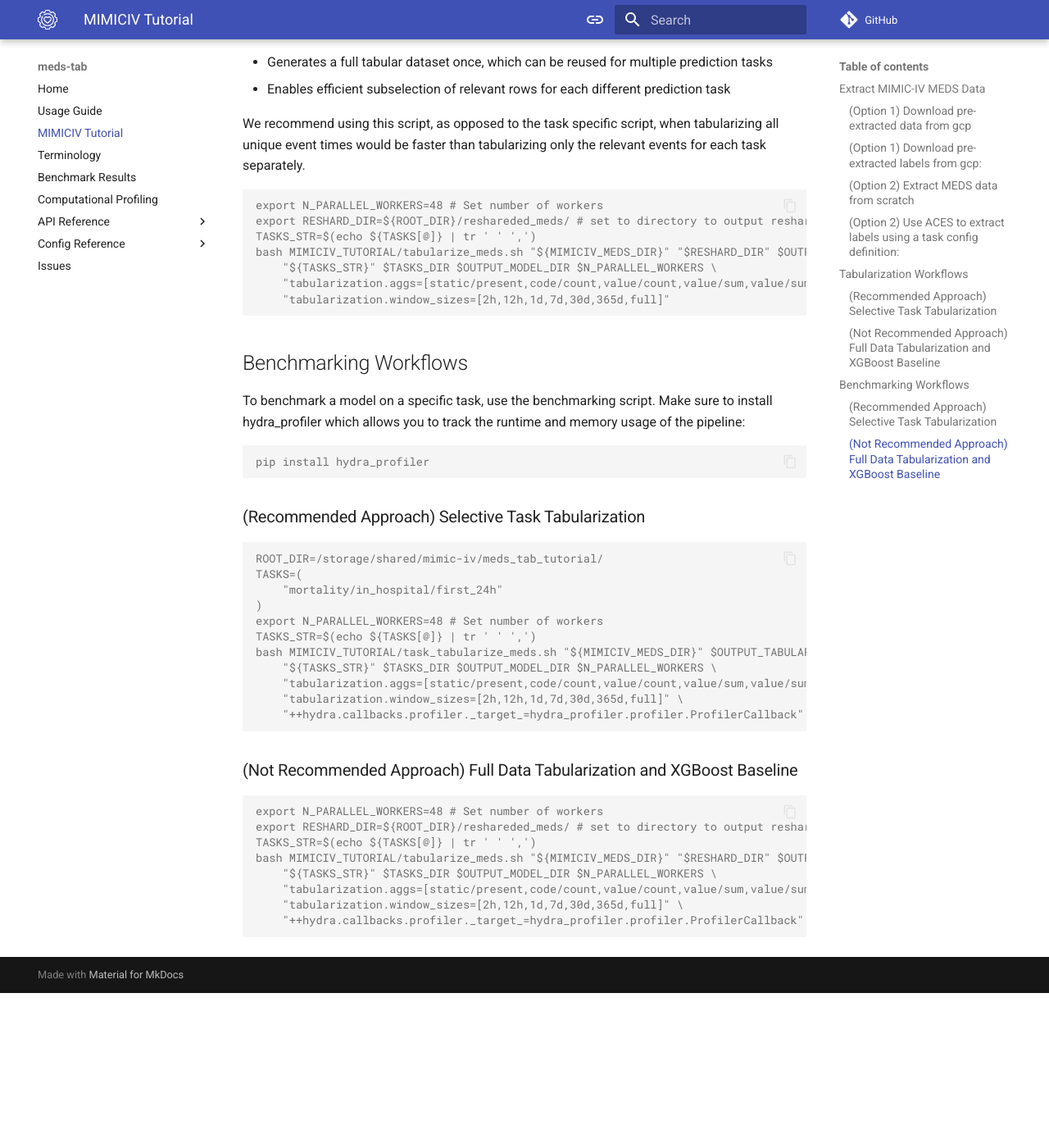
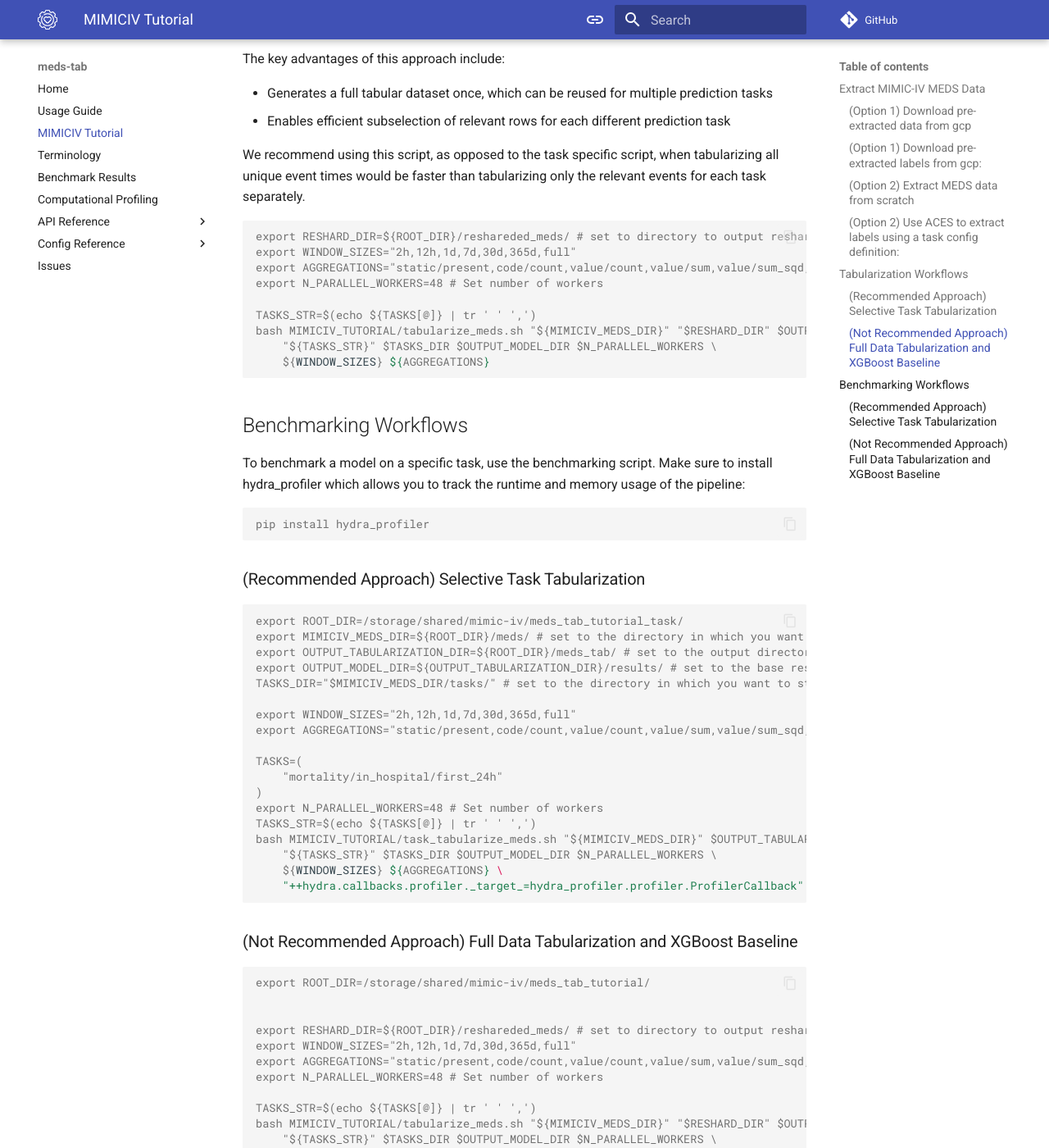
Before and after one commit to mmcdermott/MEDS_Tabular_AutoML, an MkDocs documentation site: the page built from docs/tutorial.md, in a window 1280 px wide and 1400 px high, scrolled down 2461 px. Shown: the whole window at 82% size. Built offline with MkDocs 1.6.1 and Material for MkDocs 9.7.7, drawn with Linux system fonts in a browser that asks for light colours; comment, search, counter and statistics services are not loaded; before the commit the page ends 3672 px from its top, so only the background shows below that; some of the changed text lies outside the part shown.

Commit message:
Adds support for using the hydra-profiler to time runs and measure memory usage

````diff
--- a/MIMICIV_TUTORIAL/README.MD
+++ b/MIMICIV_TUTORIAL/README.MD
@@ -89,12 +89,14 @@
 When working with only one or a few tasks of interest, use the selective tabularization script. This approach minimizes computational overhead by only processing event times for specific tasks:
 
 ```console
+export WINDOW_SIZES="2h,12h,1d,7d,30d,365d,full"
+export AGGREGATIONS="static/present,code/count,value/count,value/sum,value/sum_sqd,value/min,value/max"
 export N_PARALLEL_WORKERS=48 # Set number of workers
+
 TASKS_STR=$(echo ${TASKS[@]} | tr ' ' ',')
 bash MIMICIV_TUTORIAL/task_tabularize_meds.sh "${MIMICIV_MEDS_DIR}" $OUTPUT_TABULARIZATION_DIR \
     "${TASKS_STR}" $TASKS_DIR $OUTPUT_MODEL_DIR $N_PARALLEL_WORKERS \
-    "tabularization.aggs=[static/present,code/count,value/count,value/sum,value/sum_sqd,value/min,value/max]" \
-    "tabularization.window_sizes=[2h,12h,1d,7d,30d,365d,full]"
+    ${WINDOW_SIZES} ${AGGREGATIONS}
 ```
 
 ### (Not Recommended Approach) Full Data Tabularization and XGBoost Baseline
@@ -109,13 +111,16 @@
 We recommend using this script, as opposed to the task specific script, when tabularizing all unique event times would be faster than tabularizing only the relevant events for each task separately.
 
 ```console
+export RESHARD_DIR=${ROOT_DIR}/reshareded_meds/ # set to directory to output reshareded meds data
+export WINDOW_SIZES="2h,12h,1d,7d,30d,365d,full"
+export AGGREGATIONS="static/present,code/count,value/count,value/sum,value/sum_sqd,value/min,value/max"
 export N_PARALLEL_WORKERS=48 # Set number of workers
-export RESHARD_DIR=${ROOT_DIR}/reshareded_meds/ # set to directory to output reshareded meds data
+
 TASKS_STR=$(echo ${TASKS[@]} | tr ' ' ',')
 bash MIMICIV_TUTORIAL/tabularize_meds.sh "${MIMICIV_MEDS_DIR}" "$RESHARD_DIR" $OUTPUT_TABULARIZATION_DIR \
     "${TASKS_STR}" $TASKS_DIR $OUTPUT_MODEL_DIR $N_PARALLEL_WORKERS \
-    "tabularization.aggs=[static/present,code/count,value/count,value/sum,value/sum_sqd,value/min,value/max]" \
-    "tabularization.window_sizes=[2h,12h,1d,7d,30d,365d,full]"
+    ${WINDOW_SIZES} ${AGGREGATIONS}
+
 ```
 
 ## Benchmarking Workflows
@@ -130,7 +135,15 @@
 ### (Recommended Approach) Selective Task Tabularization
 
 ```console
-ROOT_DIR=/storage/shared/mimic-iv/meds_tab_tutorial/
+export ROOT_DIR=/storage/shared/mimic-iv/meds_tab_tutorial_task/
+export MIMICIV_MEDS_DIR=${ROOT_DIR}/meds/ # set to the directory in which you want to store the raw MIMIC-IV data
+export OUTPUT_TABULARIZATION_DIR=${ROOT_DIR}/meds_tab/ # set to the output directory for the tabularized data
+export OUTPUT_MODEL_DIR=${OUTPUT_TABULARIZATION_DIR}/results/ # set to the base results directory
+TASKS_DIR="$MIMICIV_MEDS_DIR/tasks/" # set to the directory in which you want to store all tasks
+
+export WINDOW_SIZES="2h,12h,1d,7d,30d,365d,full"
+export AGGREGATIONS="static/present,code/count,value/count,value/sum,value/sum_sqd,value/min,value/max"
+
 TASKS=(
     "mortality/in_hospital/first_24h"
 )
@@ -138,16 +151,21 @@
 TASKS_STR=$(echo ${TASKS[@]} | tr ' ' ',')
 bash MIMICIV_TUTORIAL/task_tabularize_meds.sh "${MIMICIV_MEDS_DIR}" $OUTPUT_TABULARIZATION_DIR \
     "${TASKS_STR}" $TASKS_DIR $OUTPUT_MODEL_DIR $N_PARALLEL_WORKERS \
-    "tabularization.aggs=[static/present,code/count,value/count,value/sum,value/sum_sqd,value/min,value/max]" \
-    "tabularization.window_sizes=[2h,12h,1d,7d,30d,365d,full]" \
+    ${WINDOW_SIZES} ${AGGREGATIONS} \
     "++hydra.callbacks.profiler._target_=hydra_profiler.profiler.ProfilerCallback"
 ```
 
 ### (Not Recommended Approach) Full Data Tabularization and XGBoost Baseline
 
 ```console
+export ROOT_DIR=/storage/shared/mimic-iv/meds_tab_tutorial/
+
+
+export RESHARD_DIR=${ROOT_DIR}/reshareded_meds/ # set to directory to output reshareded meds data
+export WINDOW_SIZES="2h,12h,1d,7d,30d,365d,full"
+export AGGREGATIONS="static/present,code/count,value/count,value/sum,value/sum_sqd,value/min,value/max"
 export N_PARALLEL_WORKERS=48 # Set number of workers
-export RESHARD_DIR=${ROOT_DIR}/reshareded_meds/ # set to directory to output reshareded meds data
+
 TASKS_STR=$(echo ${TASKS[@]} | tr ' ' ',')
 bash MIMICIV_TUTORIAL/tabularize_meds.sh "${MIMICIV_MEDS_DIR}" "$RESHARD_DIR" $OUTPUT_TABULARIZATION_DIR \
     "${TASKS_STR}" $TASKS_DIR $OUTPUT_MODEL_DIR $N_PARALLEL_WORKERS \
--- a/src/MEDS_tabular_automl/configs/default.yaml
+++ b/src/MEDS_tabular_automl/configs/default.yaml
@@ -6,13 +6,13 @@
 worker: 0
 loguru_init: False
 
-log_dir: ${output_dir}/.logs/
+log_dir: ${output_dir}/.logs/${now:%Y-%m-%d}_${now:%H-%M-%S}/
 cache_dir: ${output_dir}/.cache
 
 hydra:
   verbose: False
   job:
-    name: MEDS_TAB_${name}_${worker}_${now:%Y-%m-%d_%H-%M-%S}
+    name: MEDS_TAB_${log_name}_${worker}_${now:%Y-%m-%d}_${now:%H-%M-%S}
   sweep:
     dir: ${log_dir}
   run:
--- a/src/MEDS_tabular_automl/configs/describe_codes.yaml
+++ b/src/MEDS_tabular_automl/configs/describe_codes.yaml
@@ -5,4 +5,4 @@
 # Where to store output code frequency data
 output_filepath: ${output_dir}/metadata/codes.parquet
 
-name: describe_codes
+log_name: describe_codes
--- a/src/MEDS_tabular_automl/configs/launch_model.yaml
+++ b/src/MEDS_tabular_automl/configs/launch_model.yaml
@@ -20,7 +20,7 @@
 
 delete_below_top_k: -1
 
-name: launch_model
+log_name: launch_model
 
 prediction_splits:
   - held_out
--- a/src/MEDS_tabular_automl/configs/tabularization.yaml
+++ b/src/MEDS_tabular_automl/configs/tabularization.yaml
@@ -12,4 +12,4 @@
 # task name and label directory, if both are available, will tabularize only events from these tasks
 input_label_dir: null
 
-name: tabularization
+log_name: tabularization
--- a/src/MEDS_tabular_automl/configs/task_specific_caching.yaml
+++ b/src/MEDS_tabular_automl/configs/task_specific_caching.yaml
@@ -15,4 +15,4 @@
 
 label_column: "boolean_value"
 
-name: task_specific_caching
+log_name: task_specific_caching
````
Also changed, not shown: other parts of MIMICIV_TUTORIAL/README.MD (+1 -1 lines), 2 other files.
